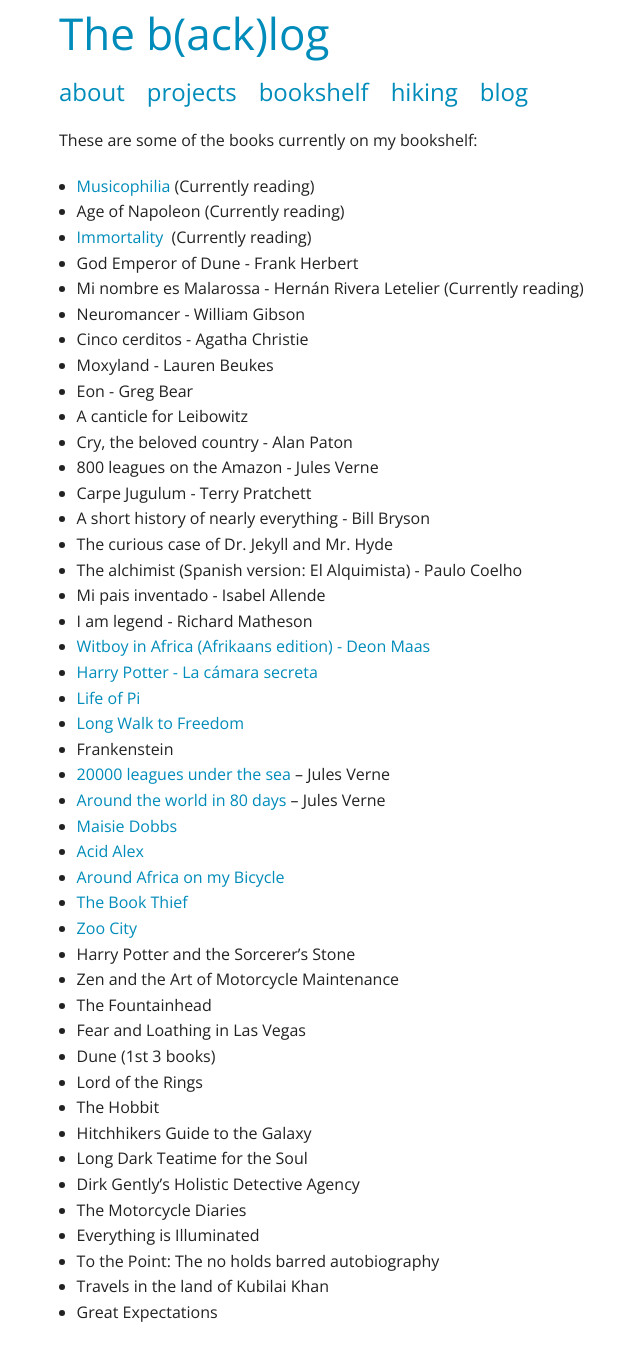
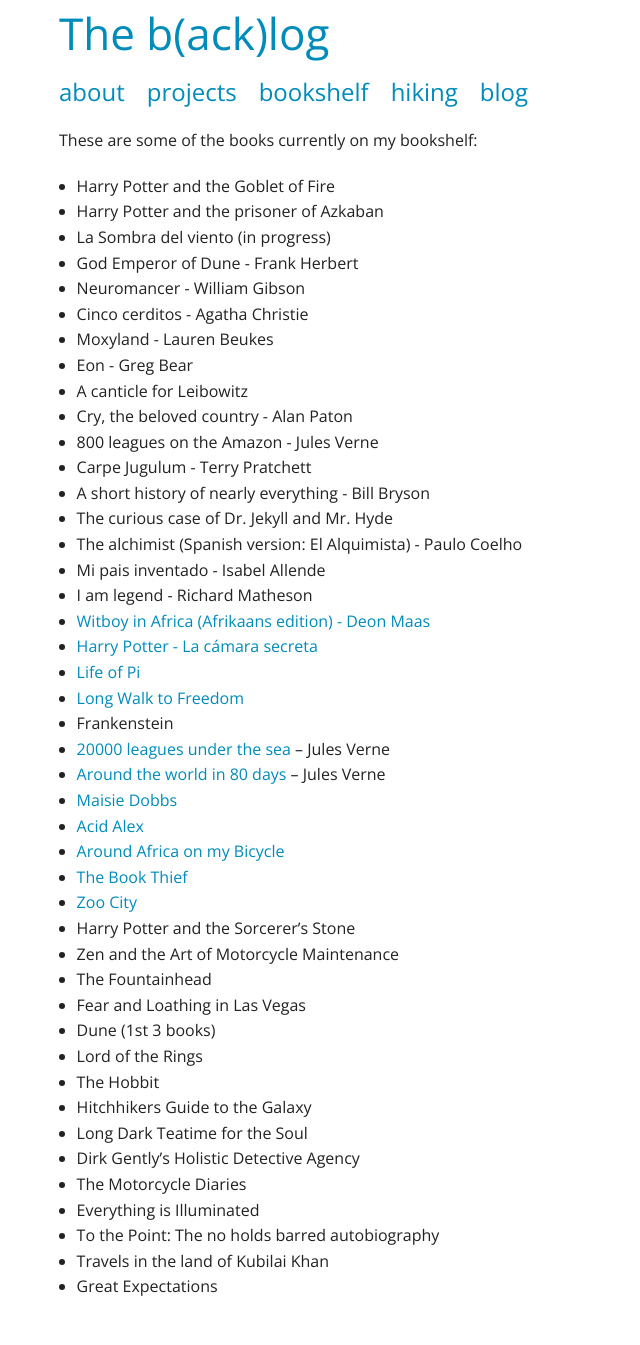
Before and after one commit to dirkcuys/thebacklog, a Jekyll site: the page built from bookshelf/index.md, in a window 1280 px wide. Shown: the whole page, without its empty margins (96-736 px from the left). Built offline with Jekyll 4.4.1, drawn with Linux system fonts in a browser that asks for light colours; nearby versions of some CDN libraries; after the commit the page ends 1320 px from its top, so only the background shows below that.

Commit message:
Update bookshelf

```diff
--- a/bookshelf/index.md
+++ b/bookshelf/index.md
@@ -5,11 +5,10 @@
 ---
 These are some of the books currently on my bookshelf:
 
-*   [Musicophilia][1] (Currently reading)
-*   Age of Napoleon (Currently reading)
-*   [Immortality][3]  (Currently reading)
+*   Harry Potter and the Goblet of Fire
+*   Harry Potter and the prisoner of Azkaban
+*   La Sombra del viento (in progress)
 *   God Emperor of Dune - Frank Herbert
-*   Mi nombre es Malarossa - Hernán Rivera Letelier (Currently reading)
 *   Neuromancer - William Gibson
 *   Cinco cerditos - Agatha Christie
 *   Moxyland - Lauren Beukes
```
